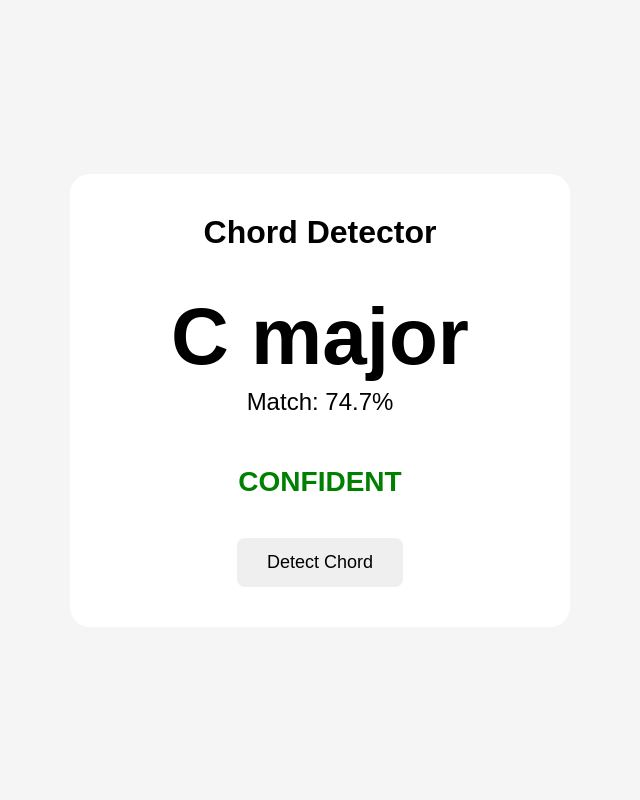
After one commit to Gollum728/Guitar-Project, a Flask app: page /chord in a window 1280 px wide. The commit adds this page. Shown: the whole page, without its empty margins (320-960 px from the left). Run offline with Flask 3, Linux system fonts and the light colour scheme.

Commit message:
Added web interface for the chord detection

```diff
--- a/Chord_Detection/chordDetector.py
+++ b/Chord_Detection/chordDetector.py
@@ -2,6 +2,7 @@ from Chord_Detection import pitchClassProfile
 from Chord_Detection import scoreTriads
 from Chord_Detection import triadBuilder
 import numpy as np
+import record
 
 QUALITIES = [
     ("major", triadBuilder.MAJOR_OFFSET),
@@ -10,29 +11,32 @@ QUALITIES = [
 
 notes = triadBuilder.notes
 
-def detectChord(recording, sampleRate):
+def detectChord():
+    recording, sampleRate = record.recordAndReturn(0.5)
+    rms = np.sqrt(np.mean(recording ** 2))
+    if rms < 0.005:
+        return None
     scores = []
     pitchResults = pitchClassProfile.pitchClassProfile(recording, sampleRate)
     compressedResults = {note: value ** 0.5 for note, value in pitchResults.items()} # Reduces the effect of open strings without altering which notes are present (see notes!!)
     for note in pitchResults.keys():
         for chord in QUALITIES:
             triad = triadBuilder.buildTriad(note, chord[1])
-            oldScore = scoreTriads.scoreTriads(triad, compressedResults)
+            #oldScore = scoreTriads.scoreTriads(triad, compressedResults)
 
             triadProfile = triadBuilder.expectedProfileForTriad(triad)
             newScore = _cosineSimilarity(triadProfile, compressedResults)
             chordName = f"{note} {chord[0]}"
-            chordScore = (chordName, triad, oldScore, newScore)
+            chordScore = (chordName, triad, newScore)
             scores.append(chordScore)
-    scoresByOld = sorted(scores, key=lambda x: x[2], reverse=True)
-    scoresByNew = sorted(scores, key=lambda x: x[3], reverse=True)
 
-    #scores.sort(reverse=True, key=lambda x: x[2])
-    # best = scores[0]
-    # secondBest = scores[1]
-    # confidence = best[2] - secondBest[2]
-    # return best, confidence, secondBest, scores
-    return scoresByOld, scoresByNew
+
+    scores.sort(reverse=True, key=lambda x: x[2])
+    best = scores[0]
+    secondBest = scores[1]
+    confidence = best[2] - secondBest[2]
+    return best, confidence, secondBest
+    # return scoresByOld, scoresByNew
 
 
 def _cosineSimilarity(profileA, profileB):
--- a/Chord_Detection/pitchClassProfile.py
+++ b/Chord_Detection/pitchClassProfile.py
@@ -14,6 +14,7 @@ def pitchClassProfile(recording, sampleRate):
     upperBound = int(1000/binFrequency) # Gets the index of where 2000Hz is
     adjustedFrequencies = frequencies[lowerBound:upperBound+1]
     adjustedMagnitudes = magnitudes[lowerBound:upperBound+1]
+
     for index, frequency in enumerate(adjustedFrequencies):
         note, midi, targetFrequency = determineNote.frequency_to_note(frequency)
         rawNote = notes[midi%12]
--- a/app.py
+++ b/app.py
@@ -1,5 +1,6 @@
 from flask import Flask, render_template, jsonify
 from tuner import tune
+from Chord_Detection import chordDetector
 
 app = Flask(__name__)
 
@@ -26,6 +27,23 @@ def run_tuner():
         "status": status
     })
 
+@app.route("/chord")
+def showChordPage():
+    return render_template("chordPage.html")
+
+@app.route("/chordLogic")
+def chordLogic():
+    result = chordDetector.detectChord()
+    if result == None:
+        return jsonify({"error": "No chord detected"})
+    best, confidence, secondBest = result
+    return jsonify({
+        "best" : best,
+        "confidence" : confidence,
+        "secondBest" : secondBest
+    })
+
+
 
 if __name__ == "__main__":
     app.run(debug=True)
--- /dev/null
+++ b/static/chordScript.js
@@ -0,0 +1,46 @@
+const button = document.getElementById("detect-button");
+
+
+async function detectChord() {
+    button.disabled = true;
+    button.textContent = "Listening...";
+    const response = await fetch("/chordLogic");
+    const data = await response.json();
+
+    if (data.error) {
+        const status = document.getElementById("confidence-status");
+
+        // status.textContent = "NO NOTE DETECTED";
+        // status.className = "status no-note";
+        document.getElementById("confidence-status").textContent = "--";
+        document.getElementById("chord").textContent = "NO CHORD DETECTED";
+        document.getElementById("score").textContent = "--";
+        document.getElementById("second-guess").textContent = "--";
+        button.disabled = false;
+        button.textContent = "Detect Chord";
+        return;
+    }
+
+    document.getElementById("chord").textContent = data.chord;
+
+    document.getElementById("score").textContent = `Match: ${(data.score * 100).toFixed(1)}%`;
+
+
+    const isConfident = data.confidence >= 0.025
+    const statusEl = document.getElementById("confidence-status");
+    statusEl.textContent = isConfident ? "CONFIDENT" : "UNCERTAIN";
+    statusEl.className = "status " + (isConfident ? "confident" : "uncertain");
+    const secondGuessEl = document.getElementById("second-guess");
+    if (!isConfident){
+        secondGuessEl.textContent = `Could also be ${data.secondGuess}`
+        secondGuessEl.classList.add("visible")
+    }
+    else{
+        secondGuessEl.classList.remove("visible")
+    }
+
+
+    button.disabled = false;
+    button.textContent = "Detect Chord";
+
+}
--- a/static/style.css
+++ b/static/style.css
@@ -141,3 +141,20 @@ h1 {
 .status.no-note {
     color: #777;
 }
+
+
+.status.confident {
+    color: green;
+}
+
+.status.uncertain {
+    color: orange;
+}
+
+#second-guess {
+    display: none;
+}
+
+#second-guess.visible {
+    display: block;
+}
--- /dev/null
+++ b/templates/chordPage.html
@@ -0,0 +1,34 @@
+<!DOCTYPE html>
+<html>
+<head>
+    <title>Chord Detector</title>
+    <link rel="stylesheet" href="{{ url_for('static', filename='style.css') }}">
+</head>
+
+<body>
+
+    <main class="tuner">
+
+        <h1>Chord Detector</h1>
+
+        <section class="tuning-display">
+
+            <div class="note" id="chord">C major</div>
+
+            <div class="frequency" id="score">Match: 74.7%</div>
+
+            <div class="status confident" id="confidence-status">CONFIDENT</div>
+
+            <div class="target" id="second-guess">
+                Could also be: A minor
+            </div>
+
+        </section>
+
+        <button class="tune-button" id="detect-button">Detect Chord</button>
+
+    </main>
+    <script src="{{ url_for('static', filename='chordScript.js') }}"></script>
+
+</body>
+</html>
```
Also changed, not shown: static/chordStyle.css (added, +15 -0 lines).
